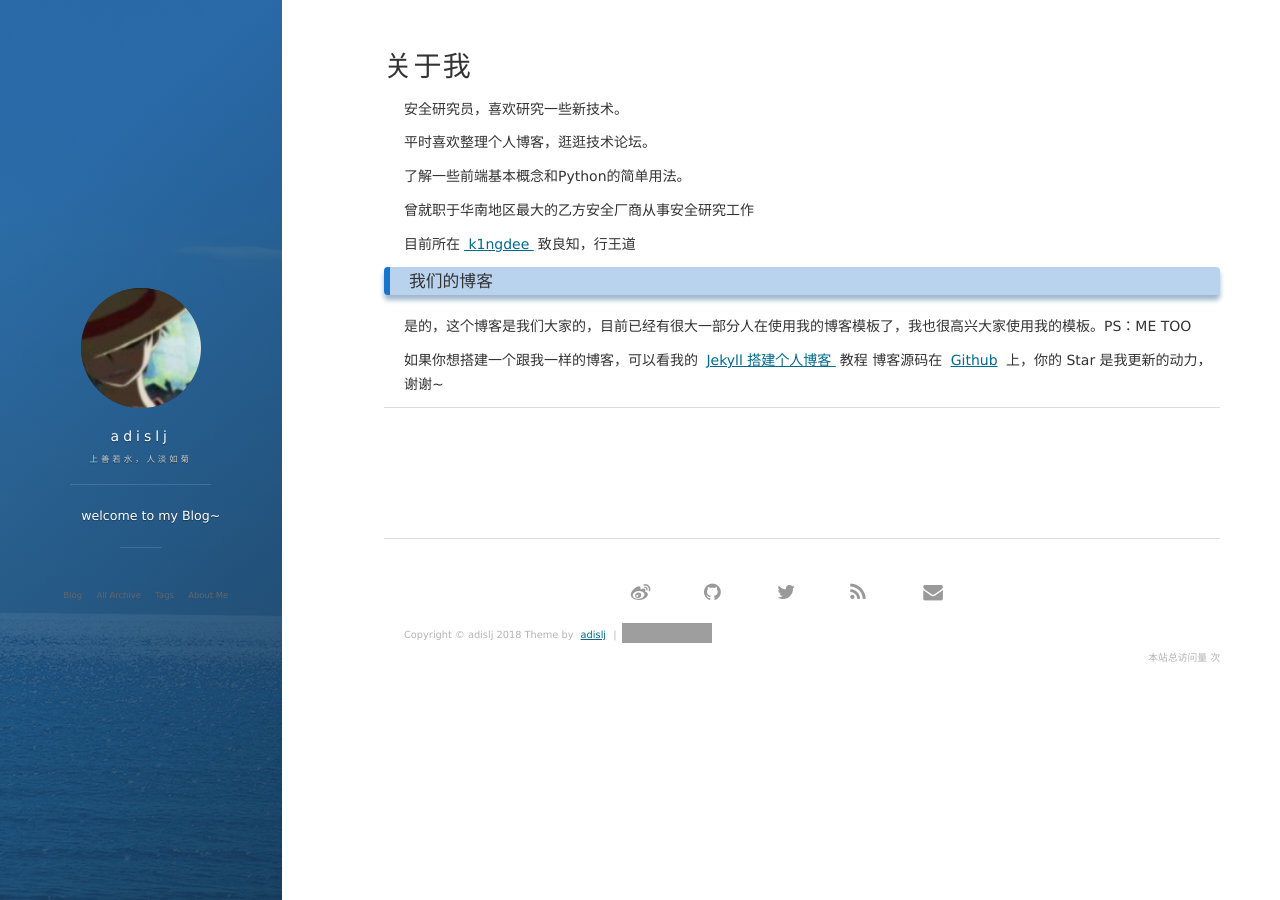
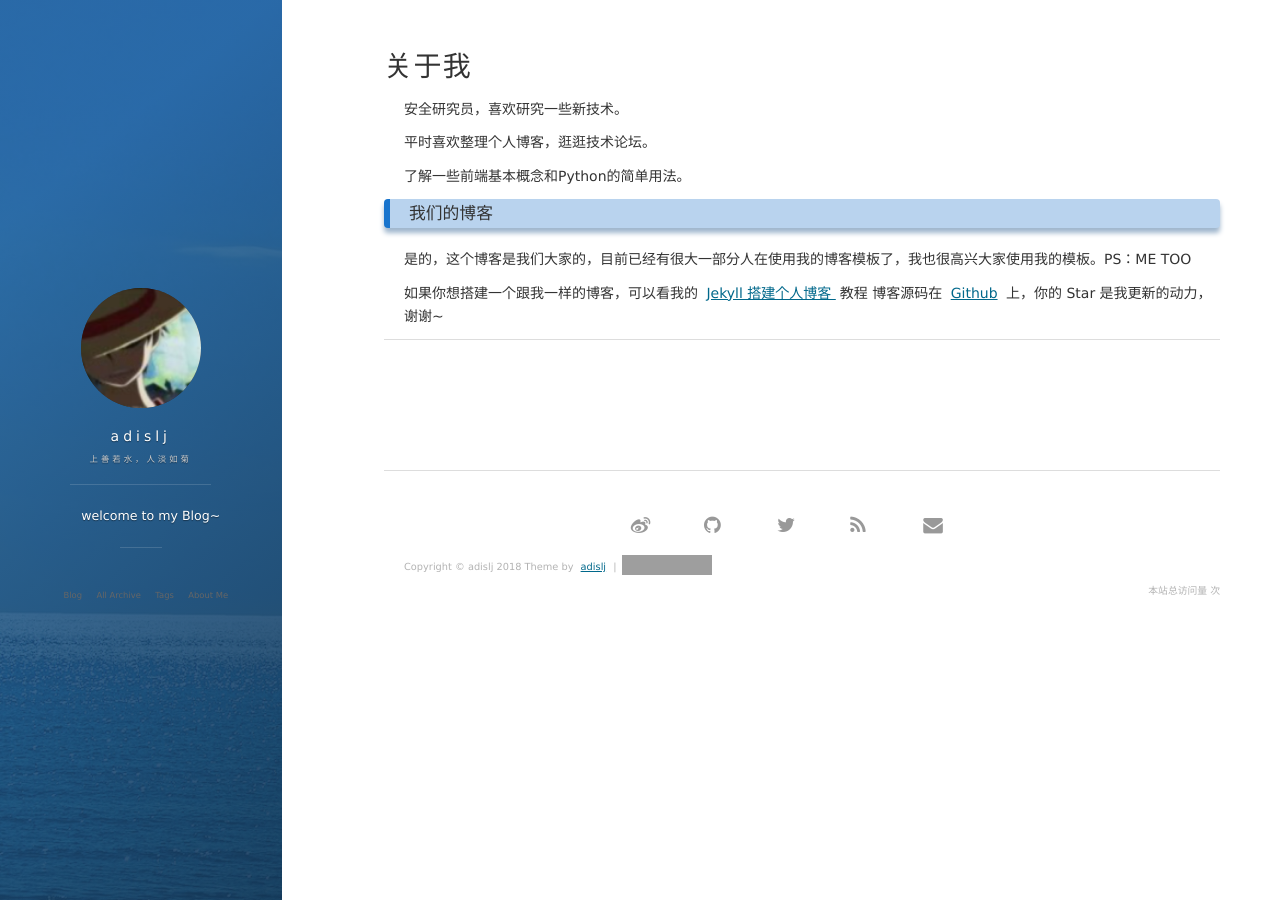
Before and after one commit to adislj/adislj.github.io, a Jekyll site: the page built from about.md, in a window 1280 px wide. Built offline with Jekyll 4.4.1, drawn with Linux system fonts in a browser that asks for light colours; nearby versions of some CDN libraries; comment, search, counter and statistics services are not loaded; grey boxes are pictures that could not be loaded.

Commit message:
Update about.md

```diff
--- a/about.md
+++ b/about.md
@@ -7,13 +7,6 @@ title: 关于我
 平时喜欢整理个人博客，逛逛技术论坛。
 <p>
 了解一些前端基本概念和Python的简单用法。
-
-<p>
-曾就职于华南地区最大的乙方安全厂商从事安全研究工作
-<p>
-目前所在<a target="_blank" href="#"> k1ngdee </a>致良知，行王道
-<p>
-
 
 <h3> 我们的博客 </h3>
 
```
